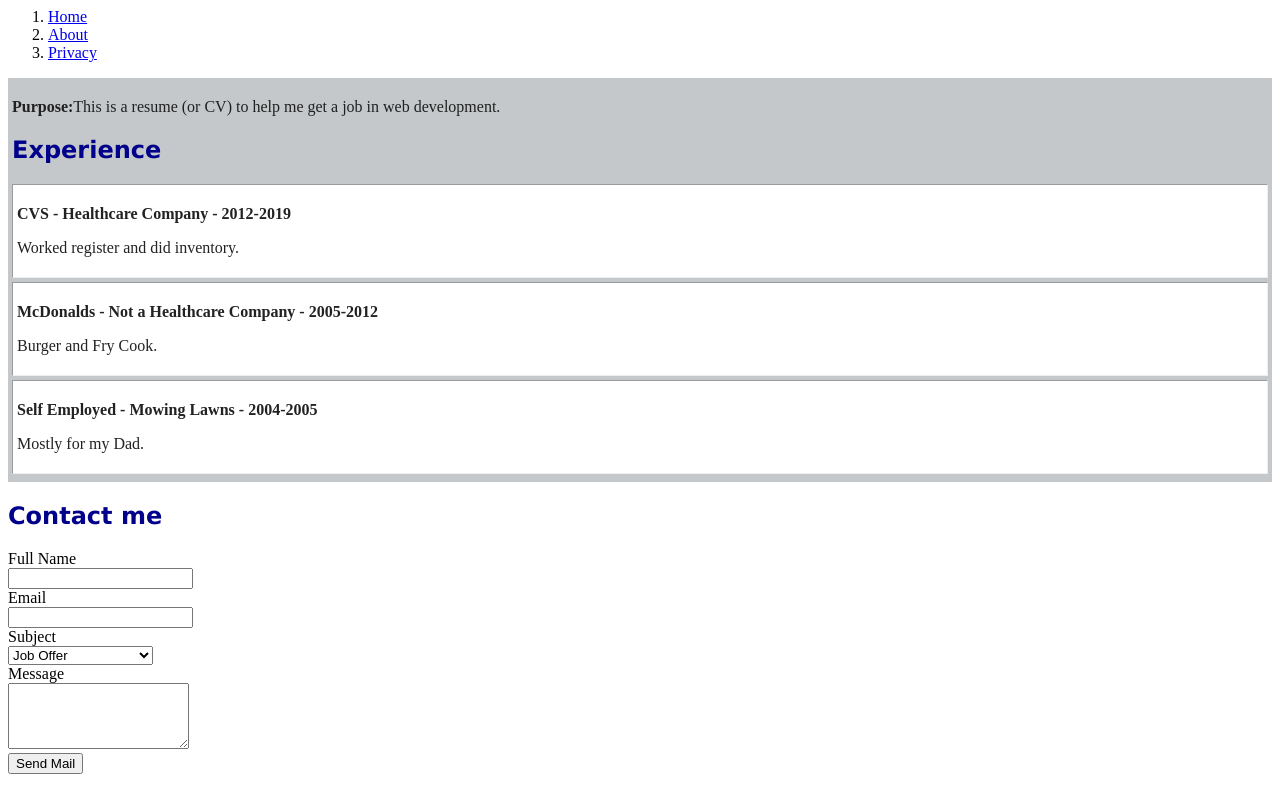
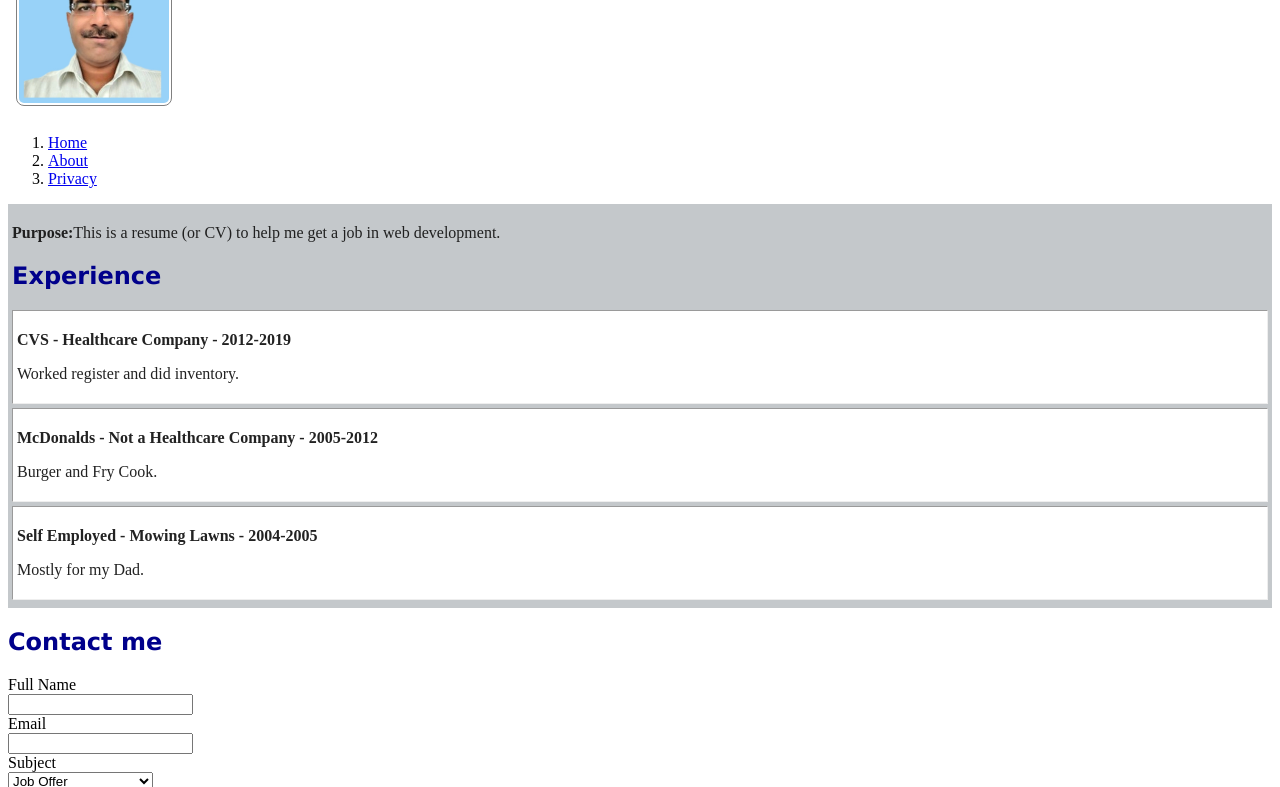
Before and after one commit to abhishekomp/TestHtmlCssJSProject, a plain HTML site: page index.html in a window 1280 px wide. Shown: the part 147-934 px from the top of the page. Drawn offline with Linux system fonts and the light colour scheme; the site is published under a folder, as on GitHub Pages, so addresses that start at the root find nothing.

Commit message:
updated image path in index.html

```diff
--- a/index.html
+++ b/index.html
@@ -9,8 +9,8 @@
 <body>
     <header>
         <h1>Abhishek Omprakash</h1>
-        <img id="headshot" src="/img/MyBackgroundPhoto.jpg"
-             alt="Abhishek Omprakash"/>
+        <img id="headshot" src="img/MyBackgroundPhoto.jpg"
+             alt="Abhishek Omprakash profile"/>
         <ol>
             <li><a href="index.html">Home</a></li>
             <li><a href="about.html">About</a></li>
```
